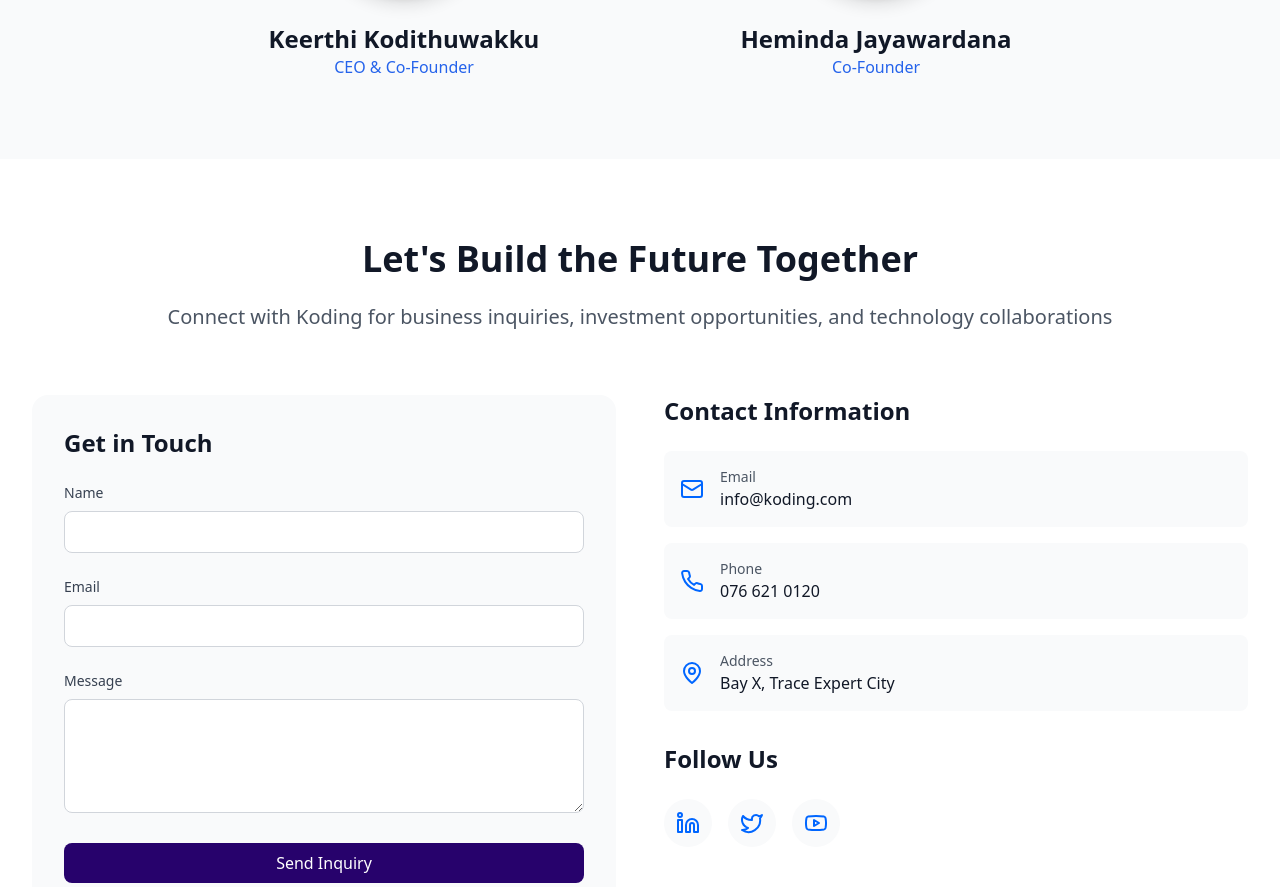
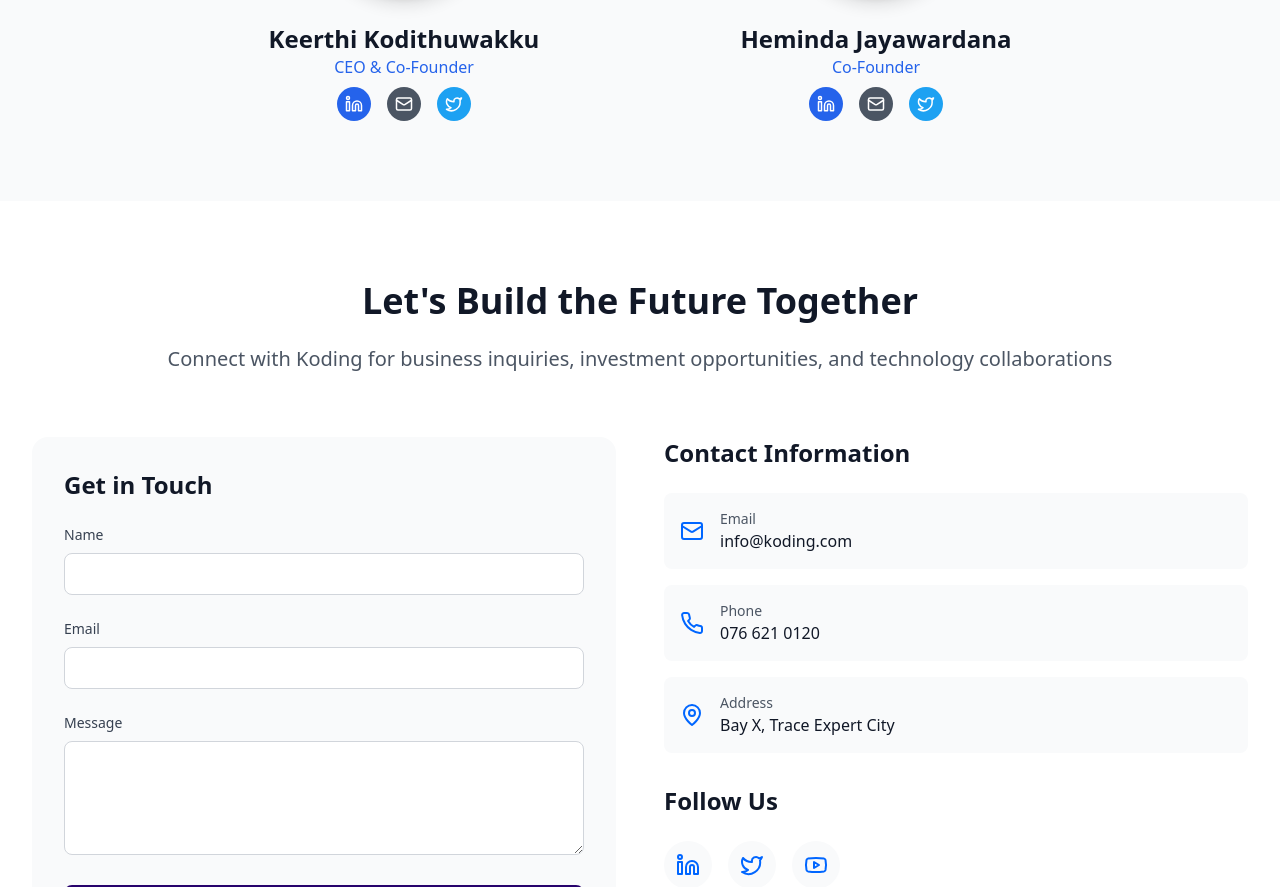
Before and after one commit to jpasan123/koding, a React (Vite) app: page / in a window 1280 px wide. Shown: the part 6033-6920 px from the top of the page. Built offline with nearby package versions, Linux system fonts and the light colour scheme.

Commit message:
update-commit

```diff
--- a/src/components/Team.tsx
+++ b/src/components/Team.tsx
@@ -1,6 +1,6 @@
 import { useState } from 'react';
 import { motion, AnimatePresence } from 'framer-motion';
-import { Linkedin, Mail, X } from 'lucide-react';
+import { Linkedin, Mail, X, Twitter, Globe } from 'lucide-react';
 
 interface TeamMember {
   name: string;
@@ -10,6 +10,8 @@ interface TeamMember {
   title: string;
   linkedin: string;
   email: string;
+  twitter?: string; // Optional Twitter profile
+  website?: string; // Optional personal website
 }
 
 interface TeamMemberModalProps {
@@ -93,6 +95,7 @@ const teamMembers: TeamMember[] = [
     title: 'Co-Founder and Chief Executive Officer',
     linkedin: 'https://www.linkedin.com/in/keerthi-kodithuwakku-b98149219/?originalSubdomain=lk',
     email: 'keerthi@example.com',
+    twitter: 'https://twitter.com/keerthikodithuwakku',
   },
   {
     name: 'Heminda Jayawardana',
@@ -102,6 +105,7 @@ const teamMembers: TeamMember[] = [
     title: 'Director of User Experience',
     linkedin: 'https://www.linkedin.com/in/heminda/?originalSubdomain=lk',
     email: 'heminda@example.com',
+    twitter: 'https://twitter.com/heminda',
   },
   // Add more team members as needed
 ];
@@ -155,6 +159,53 @@ const Team: React.FC = () => {
                 />
                 <h3 className="text-2xl font-bold mt-6">{member.name}</h3>
                 <p className="text-blue-600 font-medium">{member.role}</p>
+                <div className="flex justify-center gap-4 mt-2">
+                  <motion.a
+                    href={member.linkedin}
+                    target="_blank"
+                    rel="noopener noreferrer"
+                    whileHover={{ y: -3, scale: 1.1 }}
+                    whileTap={{ scale: 0.9 }}
+                    className="bg-blue-600 text-white p-2 rounded-full hover:bg-blue-700 transition-colors"
+                  >
+                    <Linkedin size={18} />
+                  </motion.a>
+
+                  <motion.a
+                    href={`mailto:${member.email}`}
+                    whileHover={{ y: -3, scale: 1.1 }}
+                    whileTap={{ scale: 0.9 }}
+                    className="bg-gray-600 text-white p-2 rounded-full hover:bg-gray-700 transition-colors"
+                  >
+                    <Mail size={18} />
+                  </motion.a>
+
+                  {member.twitter && (
+                    <motion.a
+                      href={member.twitter}
+                      target="_blank"
+                      rel="noopener noreferrer"
+                      whileHover={{ y: -3, scale: 1.1 }}
+                      whileTap={{ scale: 0.9 }}
+                      className="bg-[#1DA1F2] text-white p-2 rounded-full hover:bg-blue-400 transition-colors"
+                    >
+                      <Twitter size={18} />
+                    </motion.a>
+                  )}
+
+                  {member.website && (
+                    <motion.a
+                      href={member.website}
+                      target="_blank"
+                      rel="noopener noreferrer"
+                      whileHover={{ y: -3, scale: 1.1 }}
+                      whileTap={{ scale: 0.9 }}
+                      className="bg-purple-600 text-white p-2 rounded-full hover:bg-purple-700 transition-colors"
+                    >
+                      <Globe size={18} />
+                    </motion.a>
+                  )}
+                </div>
               </motion.div>
             </motion.div>
           ))}
```
